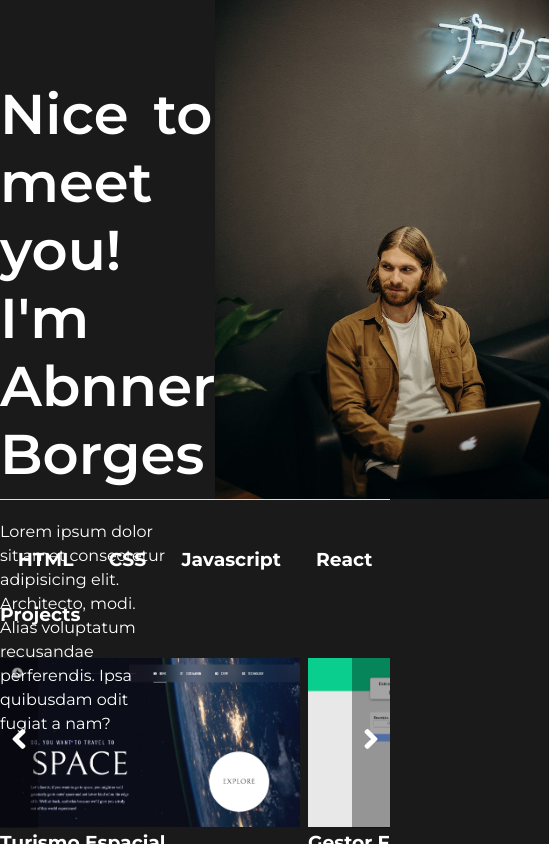
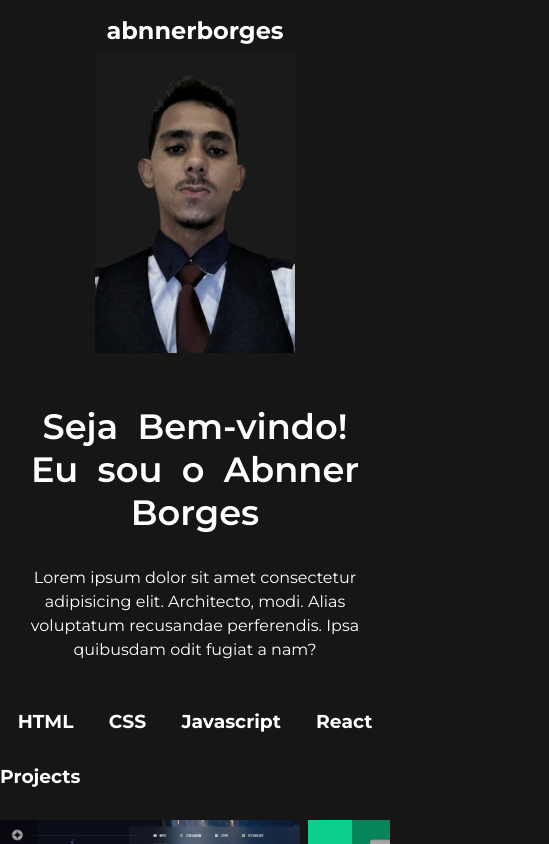
Before and after one commit to AbnnerB/portfolio, a React (Create React App) app: page / in a window 390 px wide. Shown: the top 844 px of the page, 549 px wide, since content can reach past the window. Built offline with nearby package versions, Linux system fonts and the light colour scheme.

Commit message:
responsivo parte 2
adicionado media query e minha imagem

```diff
--- a/src/Pages/Home/index.js
+++ b/src/Pages/Home/index.js
@@ -35,7 +35,7 @@ export default function Home() {
         <section className="presentation">
           <div className="presentationContent">
             <h1>
-              Nice to meet you! <br /> I'm Abnner Borges
+              Seja Bem-vindo! <br /> Eu sou o Abnner Borges
             </h1>
             <p>
               Lorem ipsum dolor sit amet consectetur adipisicing elit.
@@ -45,11 +45,14 @@ export default function Home() {
 
             {/* <span>Contact me</span> */}
           </div>
-          <img
-            className="imgRetrato"
-            src="assets/imagePresentation.jpg"
-            alt="imagemRetrato"
-          />
+          <div>
+            <span className="myNameDivImg">abnnerborges</span>
+            <img
+              className="imgRetrato"
+              src="assets/eu.png"
+              alt="imagemRetrato"
+            />
+          </div>
         </section>
         <section className="languages">
           <h3>HTML</h3>
@@ -68,7 +71,7 @@ export default function Home() {
               <FaAngleLeft />
             </button>
             <div className="carousel" ref={carousel}>
-              {InfoProjects.map((item, index) => (
+              {InfoProjects.map((item) => (
                 <ProjectCard key={item.id} item={item} />
               ))}
             </div>
--- a/src/Pages/Home/styles.css
+++ b/src/Pages/Home/styles.css
@@ -7,7 +7,7 @@ main {
 .presentation {
   border-bottom: 1px solid rgb(223, 223, 223);
   position: relative;
-  height: 500px;
+  /* height: 500px; */
   display: flex;
   /* margin-top: 5rem; */
 }
@@ -40,13 +40,15 @@ main {
   font-weight: 500;
   padding: 0.3rem 0;
 }
+
+.myNameDivImg {
+  display: none;
+}
 .imgRetrato {
-  max-width: 400px;
-  z-index: -1;
-  /* width: 100%; */
-  /* position: absolute; */
-  /* right: 0; */
-  /* top: -8.5rem; */
+  max-width: 370px;
+  /* background-color: rgb(34, 32, 32); */
+  background-color: rgb(26, 26, 26);
+  margin-bottom: 2rem;
 }
 
 /* end first section */
@@ -110,3 +112,49 @@ main {
 .projectCard img {
   width: 100%;
 }
+
+@media screen and (max-width: 900px) {
+  .presentationContent {
+    margin-left: 1rem;
+  }
+  .presentationContent h1 {
+    font-size: 3rem;
+  }
+}
+@media screen and (max-width: 760px) {
+  .presentationContent h1 {
+    font-size: 2.2rem;
+  }
+}
+@media screen and (max-width: 720px) {
+  .presentation {
+    flex-direction: column-reverse;
+    /* justify-content: center; */
+    align-items: center;
+    border: none;
+  }
+  .presentationContent {
+    margin-left: 0;
+    align-items: center;
+  }
+  .presentationContent h1 {
+    text-align: center;
+    margin-top: 1rem;
+  }
+  .presentationContent p {
+    width: 90%;
+    text-align: center;
+  }
+  .myNameDivImg {
+    display: block;
+    text-align: center;
+    margin-top: 1rem;
+    font-size: 1.5rem;
+    font-weight: bold;
+  }
+
+  .imgRetrato {
+    margin-top: 0.5rem;
+    max-width: 200px;
+  }
+}
--- a/src/index.css
+++ b/src/index.css
@@ -7,7 +7,8 @@
 
 body {
   /* background-color: rgb(36, 34, 34); */
-  background-color: rgb(26, 26, 26);
+  /* background-color: rgb(26, 26, 26); */
+  background-color: rgb(22, 22, 22);
   color: white;
   overflow-x: hidden;
 }
```
Also changed, not shown: public/assets/eu.png (added).
